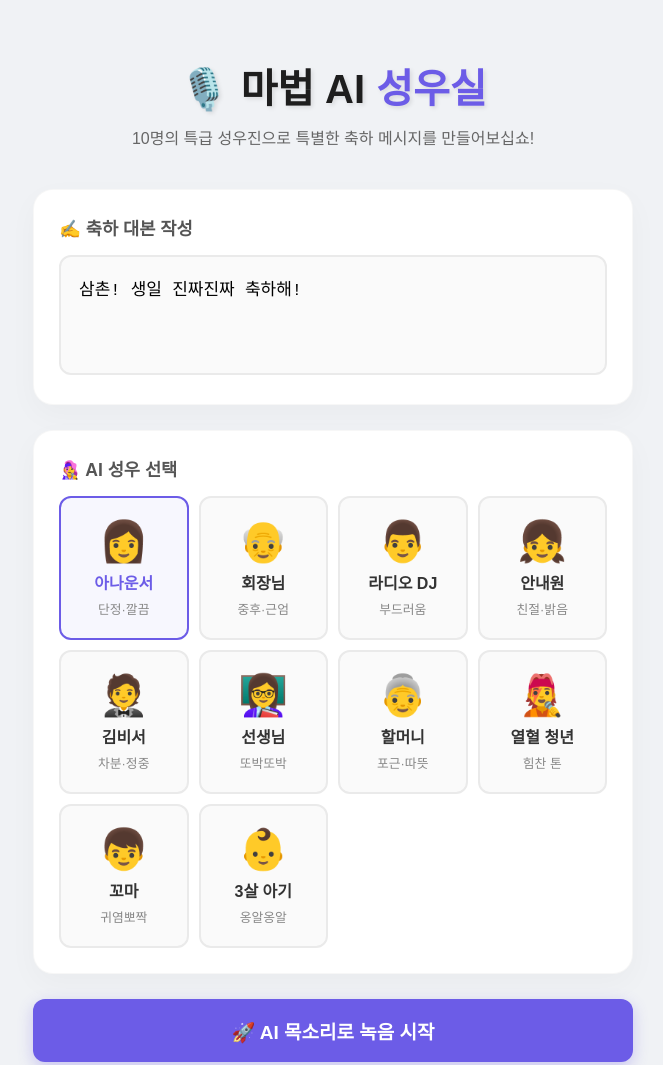
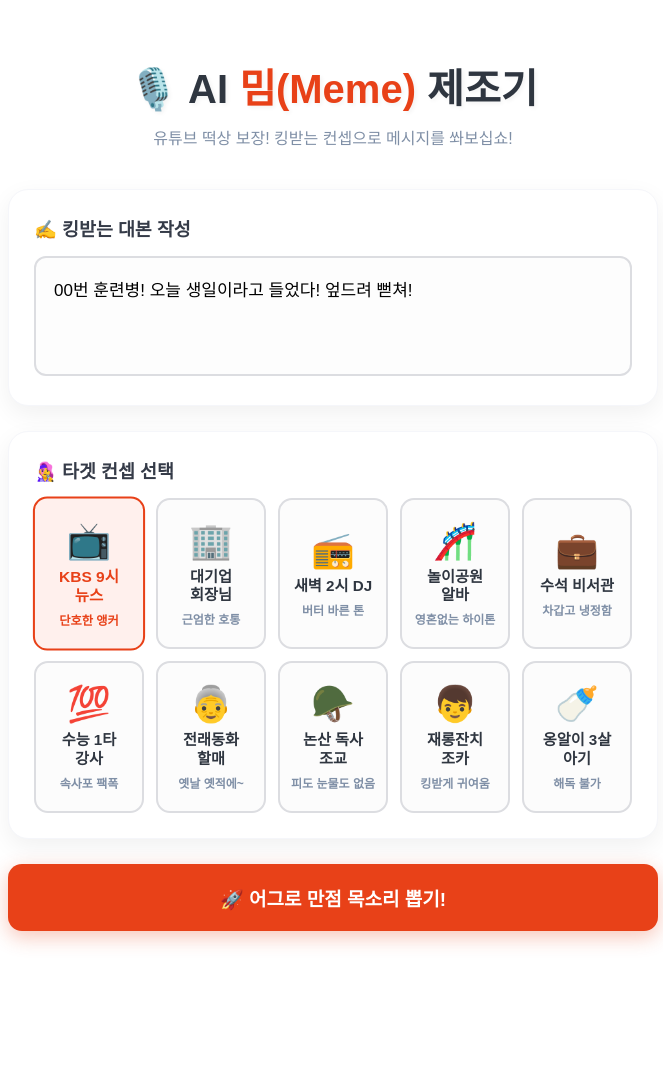
Before and after one commit to dunmarin2-spec/voice-cloning, a plain HTML site: page index.html in a window 1280 px wide. Shown: the top 1065 px of the page, without its empty margins (307-970 px from the left). After the commit the page ends 961 px from the top, so only its background shows below. Drawn offline with Linux system fonts and the light colour scheme; a web font is replaced by a local one.

Commit message:
Update index.html

```diff
--- a/index.html
+++ b/index.html
@@ -3,120 +3,118 @@
 <head>
     <meta charset="UTF-8">
     <meta name="viewport" content="width=device-width, initial-scale=1.0">
-    <title>✨ 마법 AI 성우실 - 축하카드 ✨</title>
+    <title>✨ 마법 AI 성우실 - 밈(Meme) 제조기 ✨</title>
     <link rel="stylesheet" as="style" crossorigin href="https://cdn.jsdelivr.net/gh/orioncactus/pretendard@v1.3.9/dist/web/static/pretendard.min.css" />
     <style>
-        :root { --main-color: #6c5ce7; --bg-color: #f0f2f5; }
-        body { margin: 0; font-family: 'Pretendard', sans-serif; background-color: var(--bg-color); display: flex; flex-direction: column; align-items: center; padding: 30px; color: #333; }
-        h1 { font-size: 2.5rem; font-weight: 800; color: #1e1e1e; margin-bottom: 10px; text-shadow: 2px 2px 4px rgba(0,0,0,0.1); }
+        /* 형님의 깔끔한 취향을 반영해 배경을 순백색(#ffffff)으로 세팅했습니다! */
+        :root { --main-color: #e84118; --bg-color: #ffffff; }
+        body { margin: 0; font-family: 'Pretendard', sans-serif; background-color: var(--bg-color); display: flex; flex-direction: column; align-items: center; padding: 30px; color: #2f3640; }
+        h1 { font-size: 2.5rem; font-weight: 800; color: #2f3640; margin-bottom: 10px; text-shadow: 2px 2px 4px rgba(0,0,0,0.05); }
         h1 span { color: var(--main-color); }
-        p.subtitle { color: #666; margin-top: 0; margin-bottom: 40px; }
+        p.subtitle { color: #7f8fa6; margin-top: 0; margin-bottom: 40px; font-weight: 500; }
 
-        .app-container { width: 100%; max-width: 600px; display: flex; flex-direction: column; gap: 25px; }
+        .app-container { width: 100%; max-width: 650px; display: flex; flex-direction: column; gap: 25px; }
 
-        /* 섹션 공통 스타일 */
-        .section-card { background: white; padding: 25px; border-radius: 20px; box-shadow: 0 10px 30px rgba(0,0,0,0.03); border: 1px solid rgba(0,0,0,0.03); transition: 0.3s; }
-        .section-card:hover { transform: translateY(-3px); box-shadow: 0 15px 40px rgba(0,0,0,0.06); }
-        .section-title { font-size: 1.1rem; font-weight: 700; color: #555; margin-bottom: 15px; display: flex; align-items: center; gap: 8px; }
+        .section-card { background: white; padding: 25px; border-radius: 20px; box-shadow: 0 8px 25px rgba(0,0,0,0.06); border: 1px solid #f5f6fa; transition: 0.3s; }
+        .section-card:hover { transform: translateY(-3px); box-shadow: 0 12px 35px rgba(0,0,0,0.1); }
+        .section-title { font-size: 1.15rem; font-weight: 800; color: #353b48; margin-bottom: 15px; display: flex; align-items: center; gap: 8px; }
 
-        /* 1. 대본 입력 창 */
-        textarea { width: 100%; height: 120px; padding: 18px; font-size: 17px; border-radius: 12px; border: 2px solid #eaeaea; outline: none; resize: none; box-sizing: border-box; transition: 0.2s; background: #fafafa; }
-        textarea:focus { border-color: var(--main-color); background: white; box-shadow: 0 0 10px rgba(108, 92, 231, 0.1); }
+        textarea { width: 100%; height: 120px; padding: 18px; font-size: 17px; border-radius: 12px; border: 2px solid #dcdde1; outline: none; resize: none; box-sizing: border-box; transition: 0.2s; background: #fdfdfd; font-family: inherit; }
+        textarea:focus { border-color: var(--main-color); background: white; box-shadow: 0 0 12px rgba(232, 65, 24, 0.15); }
 
-        /* 2. 목소리 선택 (10개 예쁘게 자동 정렬) */
-        .voice-selector { display: grid; grid-template-columns: repeat(auto-fill, minmax(105px, 1fr)); gap: 10px; }
-        .voice-option { display: none; } /* 실제 라디오 버튼은 숨김 */
-        .voice-label { display: flex; flex-direction: column; align-items: center; justify-content: center; padding: 20px 10px; background: #fafafa; border: 2px solid #eaeaea; border-radius: 12px; cursor: pointer; transition: 0.2s; text-align: center; gap: 5px; }
-        .voice-label .icon { font-size: 2.5rem; }
-        .voice-label .name { font-weight: 700; color: #333; font-size: 1.0rem; }
-        .voice-label .desc { font-size: 0.8rem; color: #888; }
+        /* 10개 컨셉 예쁘게 자동 정렬 */
+        .voice-selector { display: grid; grid-template-columns: repeat(auto-fill, minmax(110px, 1fr)); gap: 12px; }
+        .voice-option { display: none; }
+        .voice-label { display: flex; flex-direction: column; align-items: center; justify-content: center; padding: 20px 10px; background: #fcfcfc; border: 2px solid #dcdde1; border-radius: 14px; cursor: pointer; transition: 0.2s; text-align: center; gap: 6px; }
+        .voice-label .icon { font-size: 2.2rem; }
+        .voice-label .name { font-weight: 800; color: #2f3640; font-size: 0.95rem; word-break: keep-all; line-height: 1.2; }
+        .voice-label .desc { font-size: 0.75rem; color: #7f8fa6; font-weight: 600; }
 
-        .voice-option:checked + .voice-label { border-color: var(--main-color); background: rgba(108, 92, 231, 0.05); color: var(--main-color); }
-        .voice-option:checked + .voice-label .name { color: var(--main-color); }
+        .voice-option:checked + .voice-label { border-color: var(--main-color); background: #fff0ed; color: var(--main-color); transform: scale(1.02); }
+        .voice-option:checked + .voice-label .name, .voice-option:checked + .voice-label .desc { color: var(--main-color); }
 
-        /* 3. 생성 버튼 */
-        button { width: 100%; background-color: var(--main-color); color: white; border: none; padding: 18px; font-size: 19px; font-weight: 800; border-radius: 12px; cursor: pointer; transition: 0.2s; box-shadow: 0 5px 15px rgba(108, 92, 231, 0.3); }
-        button:hover { background-color: #5b4bc4; transform: scale(1.02); }
-        button:disabled { background-color: #aaa; cursor: not-allowed; box-shadow: none; }
+        button { width: 100%; background-color: var(--main-color); color: white; border: none; padding: 20px; font-size: 19px; font-weight: 800; border-radius: 14px; cursor: pointer; transition: 0.2s; box-shadow: 0 6px 20px rgba(232, 65, 24, 0.3); }
+        button:hover { background-color: #c23616; transform: translateY(-2px); box-shadow: 0 8px 25px rgba(232, 65, 24, 0.4); }
+        button:disabled { background-color: #bdc3c7; cursor: not-allowed; box-shadow: none; transform: none; }
 
-        /* 4. 대기 및 오디오 출력 */
-        #status-area { display: none; text-align: center; padding: 20px; background: white; border-radius: 20px; box-shadow: 0 10px 30px rgba(0,0,0,0.03); }
-        #loading-txt { font-weight: bold; font-size: 1.1rem; color: #d32f2f; }
-        #audioPlayer { width: 100%; margin-top: 20px; display: none; }
+        #status-area { display: none; text-align: center; padding: 25px; background: white; border-radius: 20px; box-shadow: 0 8px 25px rgba(0,0,0,0.06); border: 2px dashed #dcdde1; }
+        #loading-txt { font-weight: 800; font-size: 1.2rem; color: #e84118; animation: pulse 1.5s infinite; }
+        @keyframes pulse { 0% { opacity: 1; } 50% { opacity: 0.5; } 100% { opacity: 1; } }
+        #audioPlayer { width: 100%; margin-top: 20px; display: none; border-radius: 30px; }
     </style>
 </head>
 <body>
 
-    <h1>🎙️ 마법 AI <span>성우실</span></h1>
-    <p class="subtitle">10명의 특급 성우진으로 특별한 축하 메시지를 만들어보십쇼!</p>
+    <h1>🎙️ AI <span>밈(Meme)</span> 제조기</h1>
+    <p class="subtitle">유튜브 떡상 보장! 킹받는 컨셉으로 메시지를 쏴보십쇼!</p>
 
     <div class="app-container">
         <div class="section-card">
-            <div class="section-title">✍️ 축하 대본 작성</div>
-            <textarea id="messageInput" placeholder="읽어줄 메시지를 적어주십쇼! (예: 삼촌, 생일 축하해!)">삼촌! 생일 진짜진짜 축하해!</textarea>
+            <div class="section-title">✍️ 킹받는 대본 작성</div>
+            <textarea id="messageInput" placeholder="읽어줄 메시지를 적어주십쇼! (예: 00번 훈련병! 생일 축하한다!)">00번 훈련병! 오늘 생일이라고 들었다! 엎드려 뻗쳐!</textarea>
         </div>
 
         <div class="section-card">
-            <div class="section-title">👩‍🎤 AI 성우 선택</div>
+            <div class="section-title">👩‍🎤 타겟 컨셉 선택</div>
             <div class="voice-selector">
 
                 <input type="radio" name="voiceSelect" id="voice1" class="voice-option" value="https://huggingface.co/datasets/Narsil/asr_dummy/resolve/main/1.flac" checked>
                 <label for="voice1" class="voice-label">
-                    <div class="icon">👩</div><div class="name">아나운서</div><div class="desc">단정·깔끔</div>
+                    <div class="icon">📺</div><div class="name">KBS 9시 뉴스</div><div class="desc">단호한 앵커</div>
                 </label>
 
                 <input type="radio" name="voiceSelect" id="voice2" class="voice-option" value="https://huggingface.co/datasets/Xenova/transformers.js-docs/resolve/main/jfk.wav">
                 <label for="voice2" class="voice-label">
-                    <div class="icon">👴</div><div class="name">회장님</div><div class="desc">중후·근엄</div>
+                    <div class="icon">🏢</div><div class="name">대기업 회장님</div><div class="desc">근엄한 호통</div>
                 </label>
 
                 <input type="radio" name="voiceSelect" id="voice3" class="voice-option" value="https://huggingface.co/datasets/distil-whisper/librispeech_long/resolve/main/sample_01.wav">
                 <label for="voice3" class="voice-label">
-                    <div class="icon">👨</div><div class="name">라디오 DJ</div><div class="desc">부드러움</div>
+                    <div class="icon">📻</div><div class="name">새벽 2시 DJ</div><div class="desc">버터 바른 톤</div>
                 </label>
 
                 <input type="radio" name="voiceSelect" id="voice4" class="voice-option" value="https://huggingface.co/datasets/Xenova/transformers.js-docs/resolve/main/voice.wav">
                 <label for="voice4" class="voice-label">
-                    <div class="icon">👧</div><div class="name">안내원</div><div class="desc">친절·밝음</div>
+                    <div class="icon">🎢</div><div class="name">놀이공원 알바</div><div class="desc">영혼없는 하이톤</div>
                 </label>
 
                 <input type="radio" name="voiceSelect" id="voice5" class="voice-option" value="https://huggingface.co/datasets/Narsil/asr_dummy/resolve/main/2.flac">
                 <label for="voice5" class="voice-label">
-                    <div class="icon">🤵</div><div class="name">김비서</div><div class="desc">차분·정중</div>
+                    <div class="icon">💼</div><div class="name">수석 비서관</div><div class="desc">차갑고 냉정함</div>
                 </label>
 
                 <input type="radio" name="voiceSelect" id="voice6" class="voice-option" value="https://huggingface.co/datasets/Narsil/asr_dummy/resolve/main/3.flac">
                 <label for="voice6" class="voice-label">
-                    <div class="icon">👩‍🏫</div><div class="name">선생님</div><div class="desc">또박또박</div>
+                    <div class="icon">💯</div><div class="name">수능 1타 강사</div><div class="desc">속사포 팩폭</div>
                 </label>
 
                 <input type="radio" name="voiceSelect" id="voice7" class="voice-option" value="https://huggingface.co/datasets/distil-whisper/librispeech_long/resolve/main/sample_02.wav">
                 <label for="voice7" class="voice-label">
-                    <div class="icon">👵</div><div class="name">할머니</div><div class="desc">포근·따뜻</div>
+                    <div class="icon">👵</div><div class="name">전래동화 할매</div><div class="desc">옛날 옛적에~</div>
                 </label>
 
                 <input type="radio" name="voiceSelect" id="voice8" class="voice-option" value="https://huggingface.co/datasets/distil-whisper/librispeech_long/resolve/main/sample_03.wav">
                 <label for="voice8" class="voice-label">
-                    <div class="icon">🧑‍🎤</div><div class="name">열혈 청년</div><div class="desc">힘찬 톤</div>
+                    <div class="icon">🪖</div><div class="name">논산 독사 조교</div><div class="desc">피도 눈물도 없음</div>
                 </label>
 
                 <input type="radio" name="voiceSelect" id="voice9" class="voice-option" value="https://huggingface.co/datasets/sanchit-gandhi/whisper-jax-test-files/resolve/main/mary.wav">
                 <label for="voice9" class="voice-label">
-                    <div class="icon">👦</div><div class="name">꼬마</div><div class="desc">귀염뽀짝</div>
+                    <div class="icon">👦</div><div class="name">재롱잔치 조카</div><div class="desc">킹받게 귀여움</div>
                 </label>
 
                 <input type="radio" name="voiceSelect" id="voice10" class="voice-option" value="여기에_아기_목소리_주소를_넣으십쇼">
                 <label for="voice10" class="voice-label">
-                    <div class="icon">👶</div><div class="name">3살 아기</div><div class="desc">옹알옹알</div>
+                    <div class="icon">🍼</div><div class="name">옹알이 3살 아기</div><div class="desc">해독 불가</div>
                 </label>
 
             </div>
         </div>
 
-        <button id="generateBtn">🚀 AI 목소리로 녹음 시작</button>
+        <button id="generateBtn">🚀 어그로 만점 목소리 뽑기!</button>
 
         <div id="status-area">
-            <div id="loading-txt">⏳ 준비 중...</div>
+            <div id="loading-txt">⏳ AI 성우가 목 푸는 중입니다...</div>
             <audio id="audioPlayer" controls></audio>
         </div>
     </div>
@@ -130,25 +128,22 @@
 
         generateBtn.addEventListener('click', async () => {
             const text = messageInput.value.trim();
-            if (!text) return alert("메시지를 먼저 적어주십쇼!");
+            if (!text) return alert("대본을 먼저 적어주십쇼 형님!");
 
-            // 화면에서 사용자가 체크한 목소리 URL을 가져옵니다.
             const selectedSpeakerUrl = document.querySelector('input[name="voiceSelect"]:checked').value;
 
-            // 3살 아기 예외 처리 (주소 안 넣고 돌릴 경우 경고창)
+            // 3살 아기 예외 처리
             if(selectedSpeakerUrl === "여기에_아기_목소리_주소를_넣으십쇼") {
                 return alert("형님! 3살 아기는 깃허브에서 직접 mp3 주소를 따와서 코드에 넣어주셔야 작동합니다!");
             }
 
-            // UI 초기화
             audioPlayer.style.display = 'none';
             statusArea.style.display = 'block';
-            loadingTxt.innerText = "🚀 AI가 녹음실에 들어가는 중입니다...";
-            loadingTxt.style.color = '#d32f2f';
+            loadingTxt.innerText = "🚀 AI가 목소리를 쥐어짜고 있습니다...";
+            loadingTxt.style.color = '#e84118';
             generateBtn.disabled = true;
 
             try {
-                // 서버에 주문 넣기 (대본 + 목소리 URL 같이 전송)
                 const startResponse = await fetch('/api/voice', {
                     method: 'POST',
                     headers: { 'Content-Type': 'application/json' },
@@ -161,7 +156,6 @@
                     throw new Error("주문 거절됨: " + (prediction.error || "알 수 없는 에러"));
                 }
 
-                // 3초마다 폴링 확인
                 while (prediction.status !== "succeeded" && prediction.status !== "failed") {
                     await new Promise(r => setTimeout(r, 3000));
 
@@ -176,10 +170,9 @@
                     if (!pollResponse.ok) throw new Error("확인 중 오류: " + prediction.error);
                 }
 
-                // 녹음 완료
                 if (prediction.status === "succeeded") {
-                    loadingTxt.innerText = "🎉 녹음 완료! 아래에서 들어보십쇼.";
-                    loadingTxt.style.color = '#388e3c';
+                    loadingTxt.innerText = "🎉 생성 완료! 당장 들어보십쇼 ㅋㅋㅋ";
+                    loadingTxt.style.color = '#44bd32';
                     audioPlayer.src = prediction.output;
                     audioPlayer.style.display = 'block';
                 } else {
```
